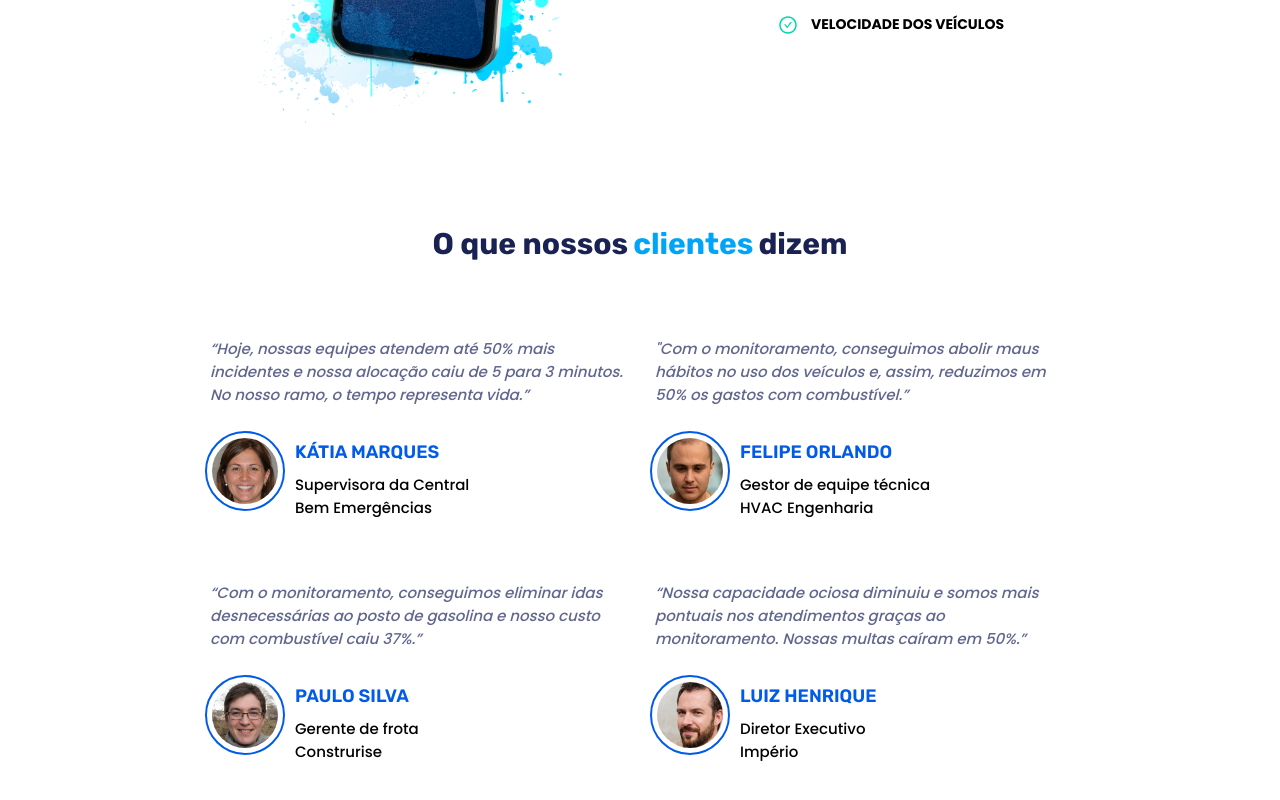
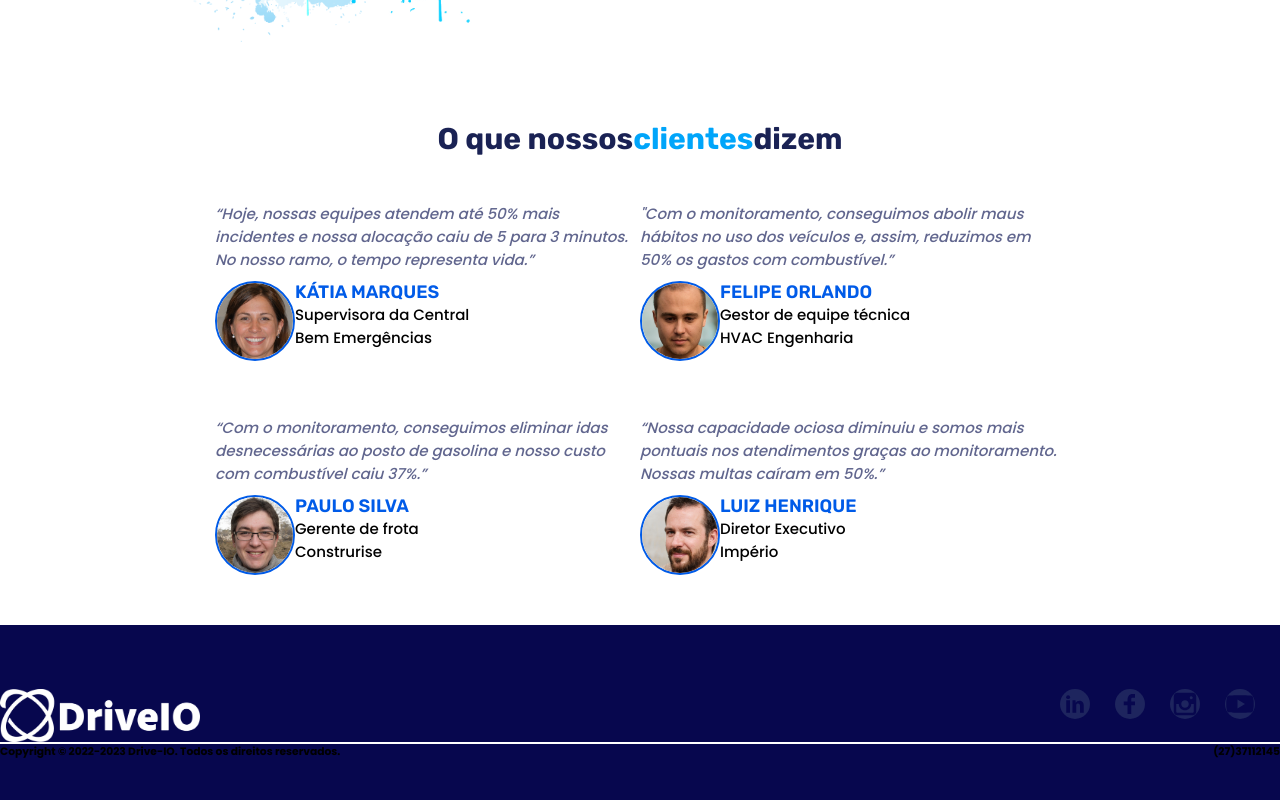
Before and after one commit to Gui027/drive-io, a React (Vite) app: page / in a window 1280 px wide. Shown: the part 1764-2564 px from the top of the page. Built offline with nearby package versions, Linux system fonts and the light colour scheme.

Commit message:
footer esqueleto

```diff
--- /dev/null
+++ b/src/components/Footer/index.tsx
@@ -0,0 +1,23 @@
+import * as S from './styles';
+
+import LogoBranca from '../../assets/Drive_branco.png';
+import Social from '../Social Icons';
+
+const Footer = () => {
+  return (
+    <S.Container>
+      <div>
+        <img src={LogoBranca} alt="Logo Branca" />
+        <Social />
+      </div>
+      <div id="linha-horizontal"></div>
+      <div>
+        <h6>Copyright © 2022-2023 Drive-IO.
+          Todos os direitos reservados.</h6>
+        <h6>(27)37112145</h6>
+      </div>
+    </S.Container>
+  )
+}
+
+export default Footer;
--- /dev/null
+++ b/src/components/Footer/styles.ts
@@ -0,0 +1,28 @@
+import styled from 'styled-components';
+
+export const Container = styled.div`
+  margin: 0;
+  bottom: 0;
+  width: 100%;
+  /* position: fixed; */
+  background-color: #07074E;
+  margin: 0;
+  padding: 0;
+  height: 200px;
+  align-items: center;
+  align-content: center;
+
+  #linha-horizontal {
+    width: 100%;
+    border: 1px solid #fff;
+  }
+
+  div {
+    display: flex;
+    justify-content: space-between;
+  }
+
+  img {
+    width: 200px;
+  }
+`
--- a/src/components/Header/styles.ts
+++ b/src/components/Header/styles.ts
@@ -6,6 +6,7 @@ export const Box = styled.header`
   flex-direction: row;
   justify-content: space-between;
   align-items: center;
+  /* margin-top: 30px; */
 
   > img {
     width: 170px;
--- /dev/null
+++ b/src/components/Social Icons/index.tsx
@@ -0,0 +1,16 @@
+import * as S from "./styles";
+import { TiSocialLinkedin } from 'react-icons/ti'
+import { TiSocialFacebook } from 'react-icons/ti'
+import { TiSocialInstagram } from 'react-icons/ti'
+import { TiSocialYoutube } from 'react-icons/ti'
+
+const Social = () => {
+  return <S.SocialList>
+    <S.ItemList> <a href="#"> <TiSocialLinkedin className="iconSocial" /> </a></S.ItemList>
+    <S.ItemList> <a href="#"> <TiSocialFacebook className="iconSocial" /> </a></S.ItemList>
+    <S.ItemList> <a href="#"> <TiSocialInstagram className="iconSocial" /> </a></S.ItemList>
+    <S.ItemList> <a href="#"> <TiSocialYoutube className="iconSocial" /> </a></S.ItemList>
+  </S.SocialList>
+};
+
+export default Social;
--- /dev/null
+++ b/src/components/Social Icons/styles.ts
@@ -0,0 +1,23 @@
+import styled from 'styled-components';
+
+export const SocialList = styled.ul`
+  align-items: center;
+
+`
+export const ItemList = styled.li`
+ .iconSocial {
+    color: #07074E;
+    font-size: 30px;
+    background-color: rgba(30, 37, 94, 1);
+    border-radius: 50%;
+    align-content: center;
+
+    &:hover {
+      background-color: #FFF;
+    }
+  }
+
+  display: inline-block;
+  margin-right: 25px;
+
+`
--- a/src/pages/Home/index.tsx
+++ b/src/pages/Home/index.tsx
@@ -1,7 +1,6 @@
+import * as S from './styles';
 import Button from '../../components/Button';
 import Header from '../../components/Header';
-import * as S from './styles';
-
 import Image1 from '../../assets/especial_1.png';
 import Image2 from '../../assets/mockup1.png';
 import Video from '../../assets/video.mp4';
@@ -10,7 +9,7 @@ import ImageProva1 from '../../assets/provaSocial1.jpeg';
 import ImageProva2 from '../../assets/provaSocial2.jpeg';
 import ImageProva3 from '../../assets/provaSocial3.jpeg';
 import ImageProva4 from '../../assets/provaSocial4.jpeg';
-
+import Footer from '../../components/Footer';
 import { AiOutlineCheckCircle } from 'react-icons/ai'
 
 function Home() {
@@ -103,6 +102,7 @@ function Home() {
           </div>
         </div>
       </S.Content4>
+      <Footer />
     </S.Container>
   )
 }
--- a/src/pages/Home/styles.ts
+++ b/src/pages/Home/styles.ts
@@ -2,8 +2,8 @@ import styled from 'styled-components';
 
 export const Container = styled.div`
   /* width: 100%; */
-  margin: 0px 18px;
-  padding: 0px 20px;
+  /* margin: 0px 18px;
+  padding: 0px 20px; */
   overflow-x: hidden;
 
   main {
@@ -26,6 +26,7 @@ export const Content1 = styled.div`
   margin-top: 85px;
 
   > div {
+    padding: 5px;
     width: 50%;
   }
 
--- a/src/styles/global.ts
+++ b/src/styles/global.ts
@@ -2,13 +2,13 @@ import { createGlobalStyle } from 'styled-components'
 
 const globalStyle = createGlobalStyle`
   * {
-    padding: 5px;
+    /* padding: 5px; */
     margin: 0;
     box-sizing: border-box;
   }
 
   html, body {
-    height: 100%;
+    /* height: 100%; */
   }
 
   body {
```
Also changed, not shown: src/assets/Drive_branco.png (added).
